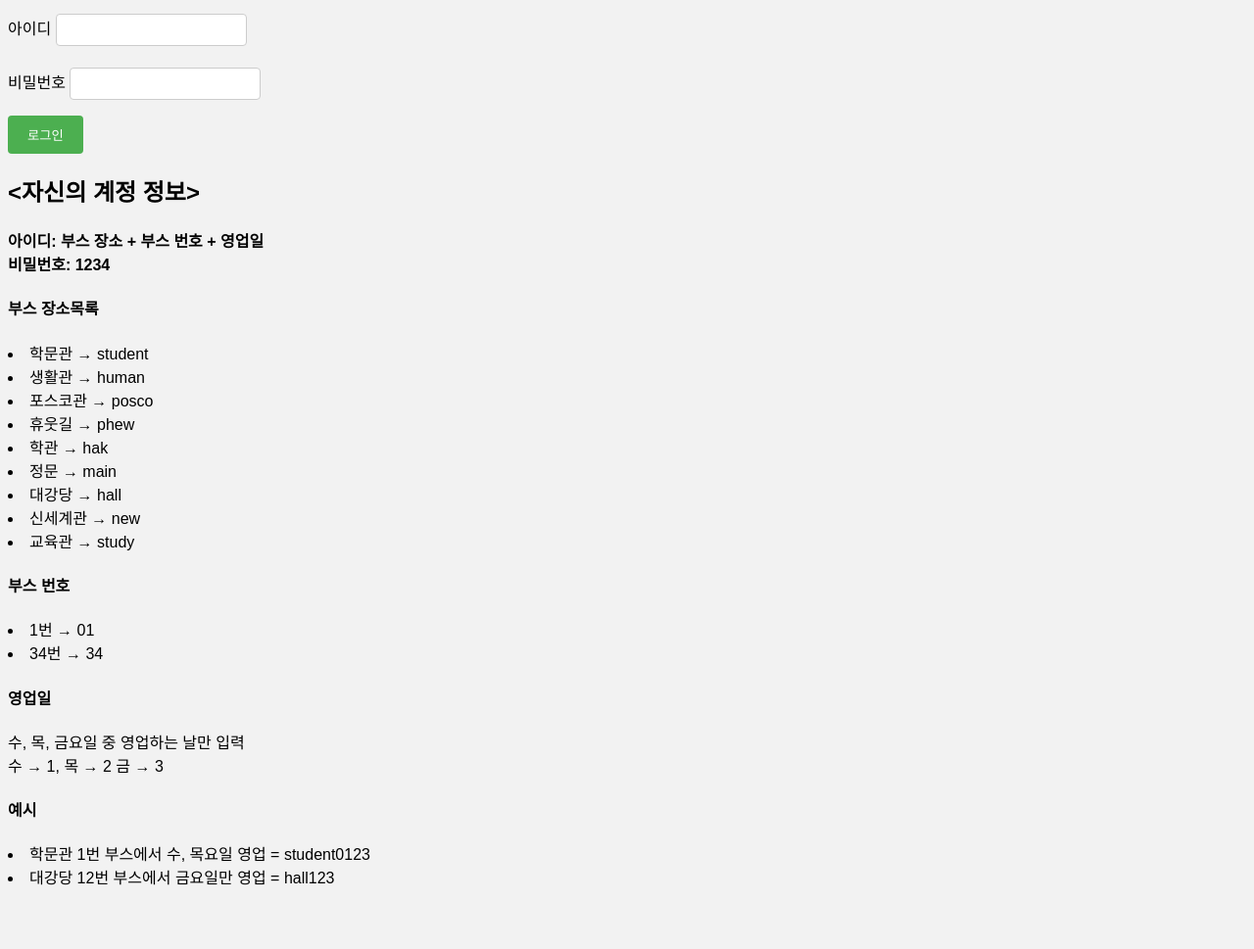
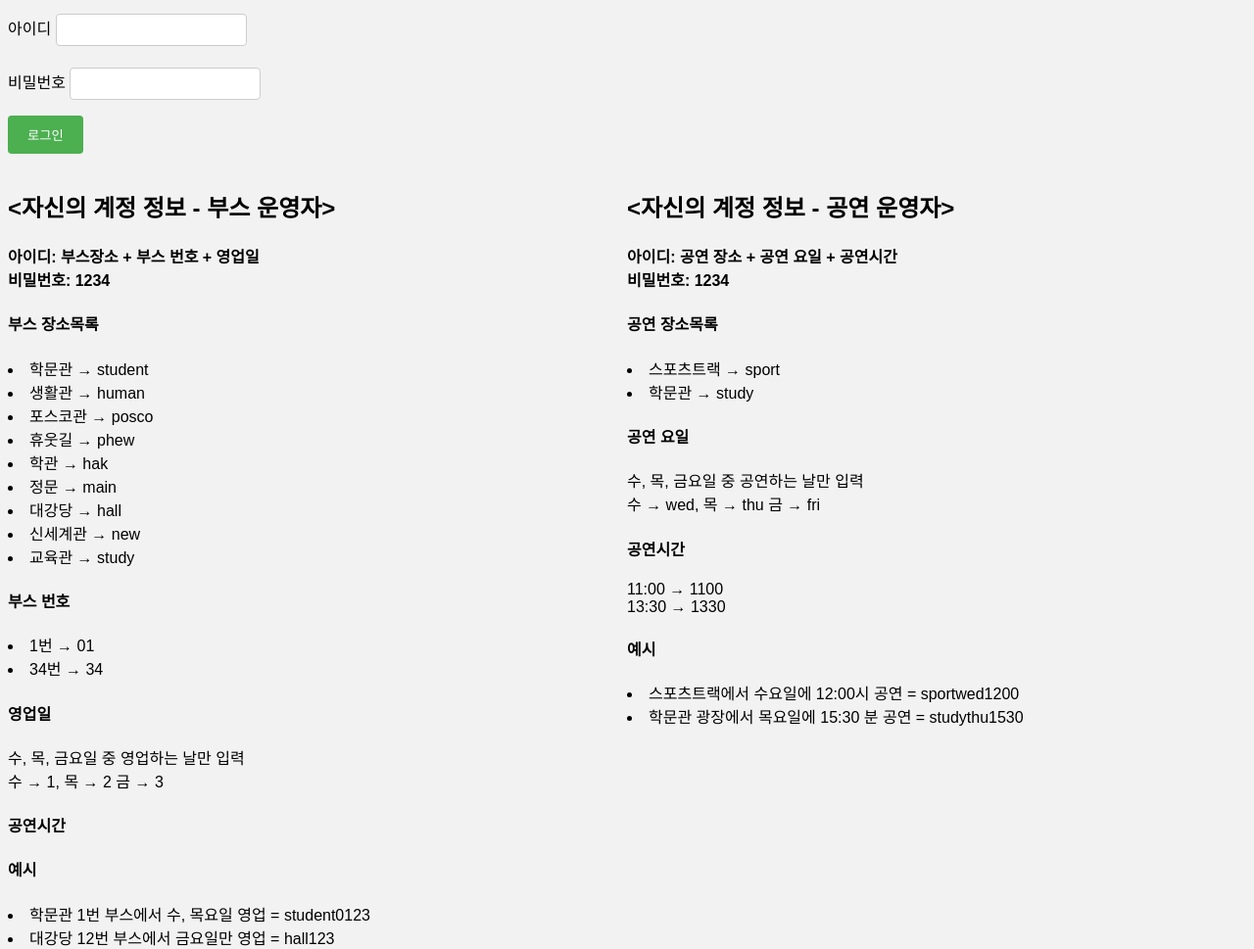
Before and after one commit to julia-heo/12th-Festival-Back, a Django app: page /collects/login/ in a window 1280 px wide. Shown: the whole page at 98% size. Before the commit the page ends 904 px from the top, so only its background shows below. Run offline with Django 4.2, Linux system fonts and the light colour scheme.

Commit message:
fix: 계정 정보 수정

```diff
--- a/collects/templates/login.html
+++ b/collects/templates/login.html
@@ -56,8 +56,10 @@
     </form>
 </div>
 
-<h2><자신의 계정 정보></h2>
-<h4>아이디: 부스 장소 + 부스 번호 + 영업일 <br>비밀번호: 1234</h4>
+
+<div style="float: left; width: 50%;">
+    <h2><자신의 계정 정보 - 부스 운영자></h2>
+<h4>아이디: 부스장소 + 부스 번호 + 영업일 <br>비밀번호: 1234</h4>
 
     <h4>부스 장소목록</h4>
         <li>학문관 → student</li>
@@ -81,9 +83,40 @@
     수, 목, 금요일 중 영업하는 날만 입력 <br>
     수 → 1, 목 → 2 금 → 3<br>
 
+    <h4>공연시간</h4>
+
     <h4>예시</h4>
     <li>학문관 1번 부스에서 수, 목요일 영업
         = student0123</li>
     <li>대강당 12번 부스에서 금요일만 영업
         = hall123
-    </li>
+
+    </div>
+
+    <div style="float: right; width: 50%;">
+        <h2><자신의 계정 정보 - 공연 운영자></h2>
+        <h4>아이디: 공연 장소 + 공연 요일 + 공연시간 <br>비밀번호: 1234</h4>
+
+            <h4>공연 장소목록</h4>
+                <li>스포츠트랙 → sport</li>
+                <li>학문관 → study</li>
+            </ul>
+
+            <h4>공연 요일</h4>
+            수, 목, 금요일 중 공연하는 날만 입력 <br>
+            수 → wed, 목 → thu 금 → fri<br>
+
+            <h4>공연시간</h4>
+            11:00 → 1100<br>
+            13:30 → 1330<br>
+
+
+            <h4>예시</h4>
+            <li>스포츠트랙에서 수요일에 12:00시 공연
+                = sportwed1200
+            </li>
+            <li>학문관 광장에서 목요일에 15:30 분 공연
+                = studythu1530
+            </li>
+
+    </div>
```
